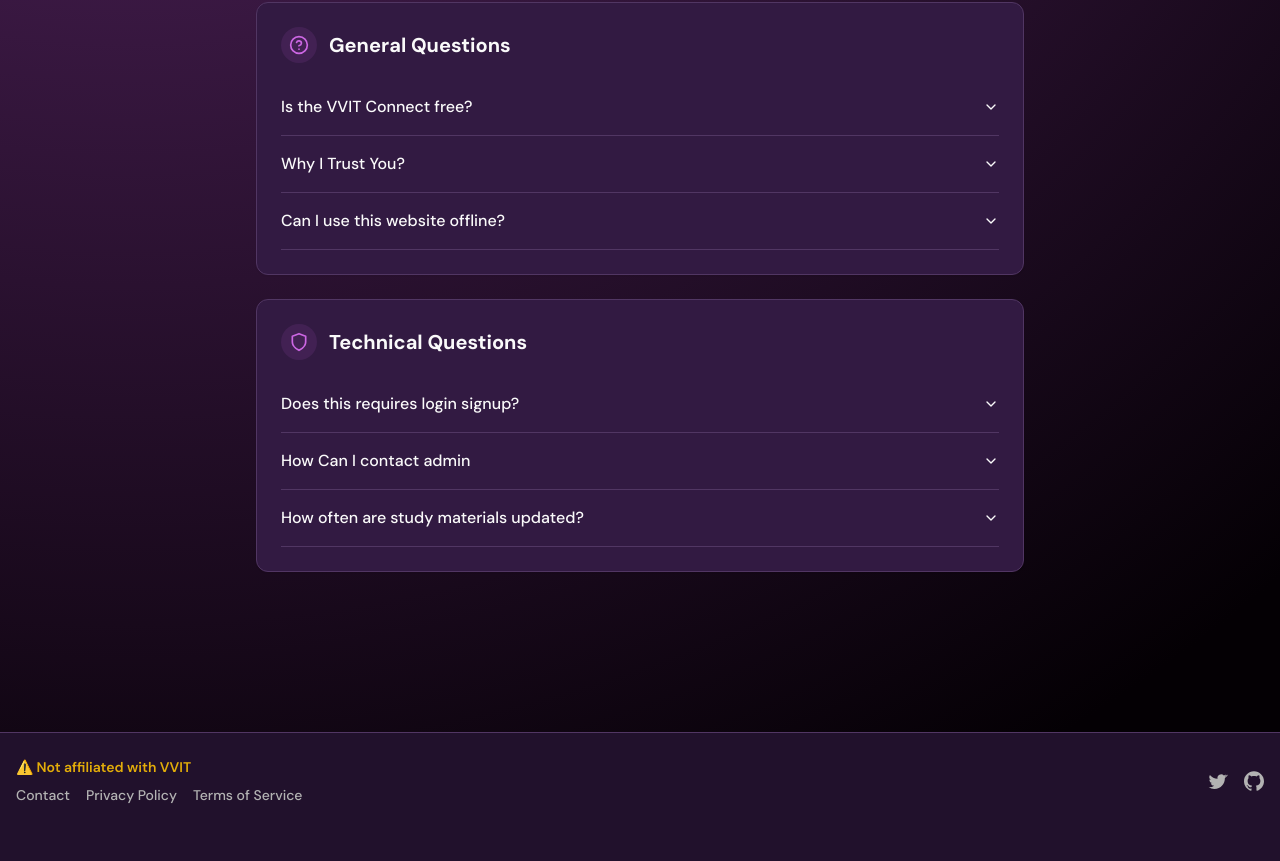
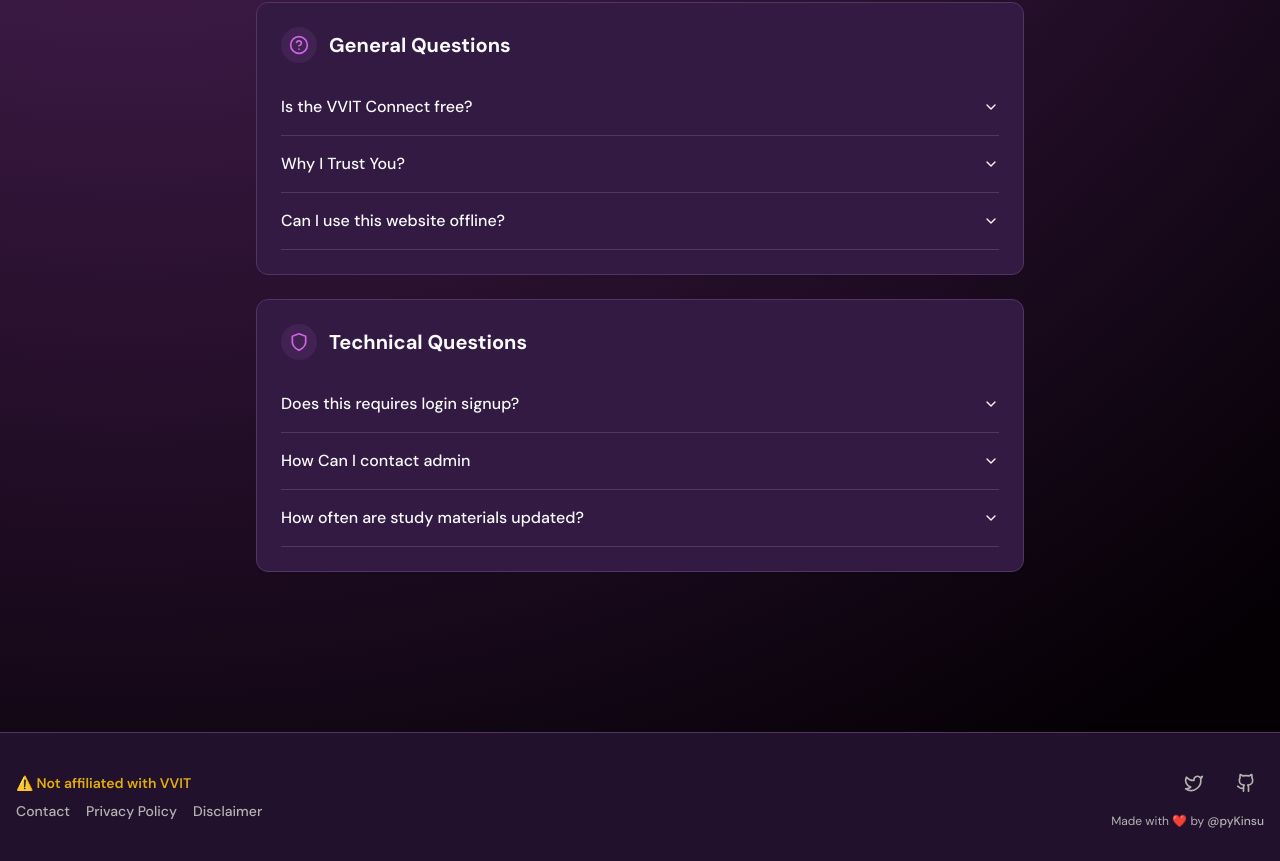
Before and after one commit to pyKinsu/VVITConnect, a Next.js app: page / in a window 1280 px wide. Shown: the part 1204-2065 px from the top of the page. Before the commit the page ends 2033 px from the top, so only its background shows below. Built offline with nearby package versions, Linux system fonts and the light colour scheme.

Commit message:
Update layout.tsx

```diff
--- a/src/components/layout.tsx
+++ b/src/components/layout.tsx
@@ -3,6 +3,7 @@
 
 import React from "react";
 import Link from "next/link";
+import { Github, Twitter } from "lucide-react";
 
 import { MobileNav } from "./mobile-nav";
 import { ThemeToggle } from "./theme-toggle";
@@ -75,67 +76,64 @@ export function Navbar() {
 
 export function Footer() {
   return (
-    <footer className="w-full bg-background text-muted-foreground border-t border-border">
-      <div className="max-w-7xl mx-auto px-4 py-6 flex flex-col gap-4 sm:flex-row sm:items-center sm:justify-between">
-        {/* Info + Links */}
-        <div className="text-center sm:text-left space-y-2">
+    <footer className="w-full border-t border-border bg-background text-muted-foreground">
+      <div className="mx-auto flex max-w-7xl flex-col gap-6 px-4 py-8 sm:flex-row sm:items-center sm:justify-between">
+
+        {/* Left Section */}
+        <div className="space-y-2 text-center sm:text-left">
           <p className="text-sm font-semibold text-yellow-500 animate-pulse">
             ⚠️ Not affiliated with VVIT
           </p>
-          <div className="flex flex-wrap justify-center sm:justify-start gap-4 text-xs sm:text-sm font-medium">
-            <Link href="/contact" className="hover:text-foreground">Contact</Link>
-            <Link href="/privacy" className="hover:text-foreground">Privacy Policy</Link>
-            <Link href="/disclaimer" className="hover:text-foreground">Terms of Service</Link>
-          </div>
+          <nav className="flex flex-wrap justify-center gap-4 text-xs font-medium sm:justify-start sm:text-sm">
+            <Link href="/contact" className="hover:text-foreground transition-colors">
+              Contact
+            </Link>
+            <Link href="/privacy" className="hover:text-foreground transition-colors">
+              Privacy Policy
+            </Link>
+            <Link href="/disclaimer" className="hover:text-foreground transition-colors">
+              Disclaimer
+            </Link>
+          </nav>
         </div>
 
+        {/* Right Section */}
+        <div className="flex flex-col items-center gap-3 sm:items-end">
           {/* Social Icons */}
-        <div className="flex justify-center sm:justify-end gap-4">
-          {/* Twitter (X) */}
+          <div className="flex gap-4">
             <a
               href="https://twitter.com/pykinsu"
               target="_blank"
               rel="noopener noreferrer"
-            className="hover:text-blue-400"
               aria-label="Twitter"
+              className="rounded-full p-2 hover:bg-blue-50 dark:hover:bg-blue-950 transition-colors"
             >
-            <svg className="w-5 h-5 fill-current" viewBox="0 0 24 24">
-              <path d="M22.46 6.003c-.793.352-1.644.59-2.538.697a4.476 4.476 0 0 0 1.962-2.474 8.94 8.94 0 0 1-2.828 1.082 4.457 4.457 0 0 0-7.59 4.064 12.65 12.65 0 0 1-9.19-4.656 4.457 4.457 0 0 0 1.378 5.943 4.42 4.42 0 0 1-2.019-.558v.057a4.46 4.46 0 0 0 3.575 4.37 4.47 4.47 0 0 1-2.012.077 4.465 4.465 0 0 0 4.165 3.096 8.94 8.94 0 0 1-5.534 1.91c-.36 0-.716-.021-1.068-.062a12.61 12.61 0 0 0 6.828 2.002c8.19 0 12.675-6.785 12.675-12.675 0-.193-.004-.386-.013-.577A9.06 9.06 0 0 0 24 4.59a8.95 8.95 0 0 1-2.54.697z"/>
-            </svg>
+              <Twitter className="h-5 w-5" />
             </a>
 
-          {/* GitHub */}
             <a
               href="https://github.com/pykinsu"
               target="_blank"
               rel="noopener noreferrer"
-            className="hover:text-foreground"
               aria-label="GitHub"
+              className="rounded-full p-2 hover:bg-muted transition-colors"
             >
-            <svg className="w-5 h-5 fill-current" viewBox="0 0 24 24">
-              <path d="M12 .297c-6.63 0-12 5.373-12 12
-                0 5.303 3.438 9.8 8.205 11.387.6.113.82-.258.82-.577
-                0-.285-.01-1.04-.015-2.04-3.338.724-4.042-1.61-4.042-1.61
-                C4.422 18.07 3.633 17.7 3.633 17.7c-1.087-.744.084-.729.084-.729
-                1.205.084 1.838 1.236 1.838 1.236
-                1.07 1.835 2.809 1.305 3.495.998.108-.776.418-1.305.762-1.605
-                -2.665-.3-5.466-1.335-5.466-5.93
-                0-1.31.468-2.38 1.236-3.22
-                -.123-.303-.535-1.523.117-3.176
-                0 0 1.008-.322 3.3 1.23
-                .957-.266 1.983-.399 3.003-.404
-                1.02.005 2.047.138 3.006.404
-                2.28-1.552 3.285-1.23 3.285-1.23
-                .653 1.653.242 2.873.12 3.176
-                .77.84 1.233 1.91 1.233 3.22
-                0 4.61-2.807 5.625-5.48 5.92
-                .43.372.823 1.102.823 2.222
-                0 1.606-.015 2.896-.015 3.293
-                0 .32.216.694.825.576
-                C20.565 22.092 24 17.592 24 12.297
-                c0-6.627-5.373-12-12-12"/>
-            </svg>
+              <Github className="h-5 w-5" />
             </a>
+          </div>
+
+          {/* Credit Line */}
+          <p className="text-xs text-muted-foreground">
+            Made with ❤️ by{" "}
+            <a
+              href="https://github.com/pykinsu"
+              target="_blank"
+              rel="noopener noreferrer"
+              className="font-medium hover:text-foreground transition-colors"
+            >
+              @pyKinsu
+            </a>
+          </p>
         </div>
       </div>
     </footer>
```
Lines whose indentation alone changed are shown as unchanged.
